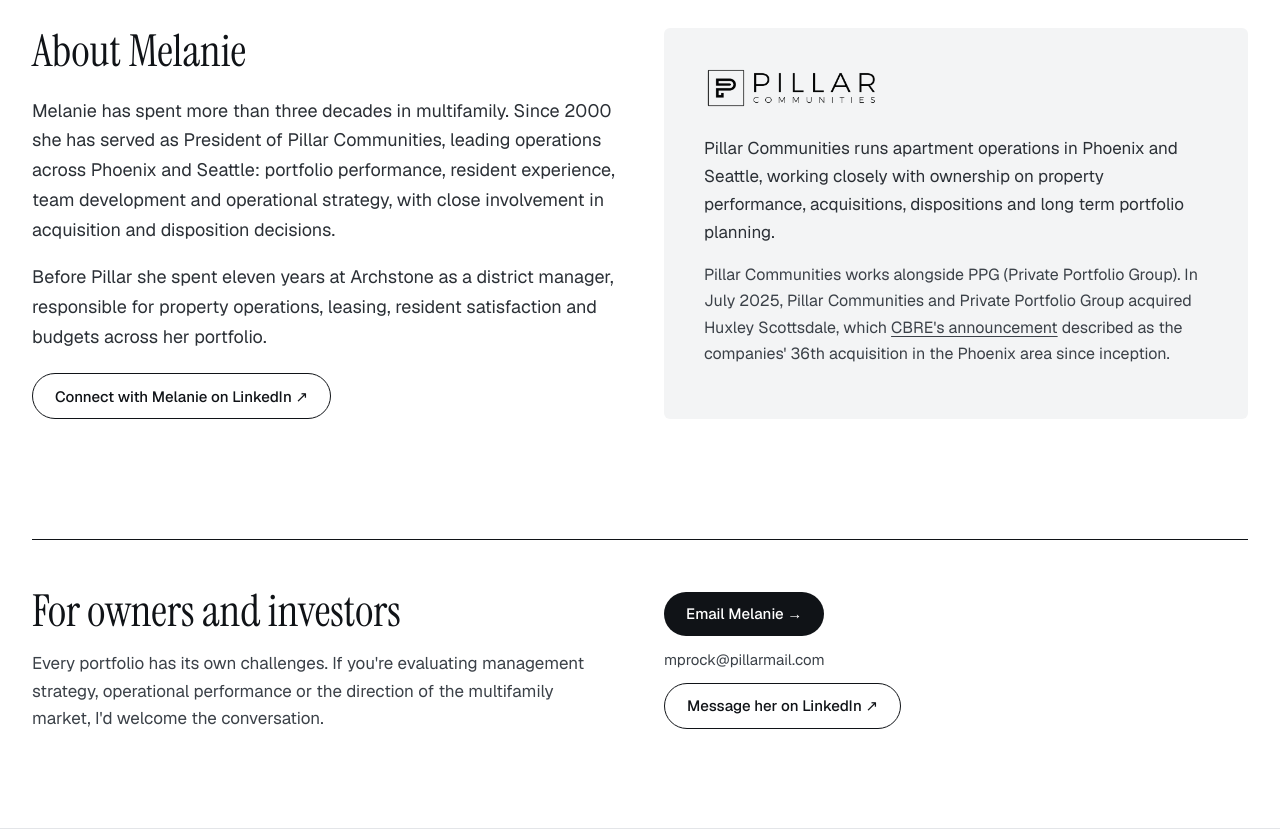
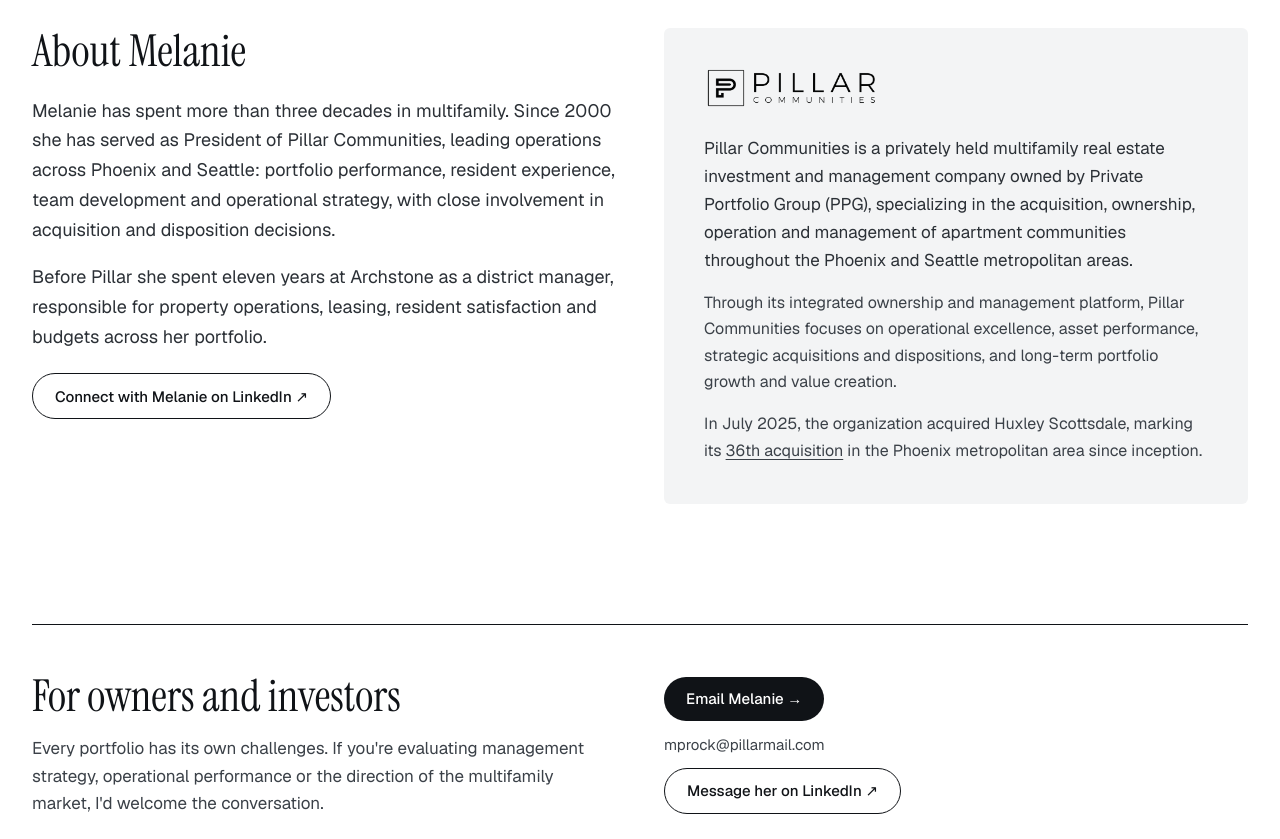
Before and after one commit to TheSocialDM/themultifamilydesk, a plain HTML site: page pillar/index.html in a window 1280 px wide. Shown: the part 5220-6059 px from the top of the page. Drawn offline with nearby package versions, Linux system fonts and the light colour scheme.

Commit message:
Pillar Communities description: new approved wording
Co-Authored-By: Claude Opus 5.5 <noreply@anthropic.com>
Claude-Session: https://claude.ai/code/session_01APSB1gfpxy3zefYVPVV2PS

```diff
--- a/pillar/index.html
+++ b/pillar/index.html
@@ -256,8 +256,9 @@ input,textarea{font:inherit;font-size:16px}
 </div>
 <div style="background: #f3f4f5; border-radius: 6px; padding: 40px">
 <img src="/img/ccc1df817b0a3a71e47b205d524fba0b.png" alt="Pillar Communities" style="height: 40px; width: auto; display: block">
-<p style="margin: 26px 0 0; font-size: 17px; line-height: 1.65; color: #2b3036">Pillar Communities runs apartment operations in Phoenix and Seattle, working closely with ownership on property performance, acquisitions, dispositions and long term portfolio planning.</p>
-<p style="margin: 16px 0 0; font-size: 16px; line-height: 1.65; color: #3b4148">Pillar Communities works alongside PPG (Private Portfolio Group). In July 2025, Pillar Communities and Private Portfolio Group acquired Huxley Scottsdale, which <a href="https://www.cbre.com/press-releases/cbre-arranges-sale-of-huxley-scottsdale-apartments" rel="noopener" target="_blank" style="color: inherit; text-decoration: underline; text-underline-offset: 3px">CBRE&#39;s announcement</a> described as the companies&#39; 36th acquisition in the Phoenix area since inception.</p>
+<p style="margin: 26px 0 0; font-size: 17px; line-height: 1.65; color: #2b3036">Pillar Communities is a privately held multifamily real estate investment and management company owned by Private Portfolio Group (PPG), specializing in the acquisition, ownership, operation and management of apartment communities throughout the Phoenix and Seattle metropolitan areas.</p>
+<p style="margin: 16px 0 0; font-size: 16px; line-height: 1.65; color: #3b4148">Through its integrated ownership and management platform, Pillar Communities focuses on operational excellence, asset performance, strategic acquisitions and dispositions, and long-term portfolio growth and value creation.</p>
+<p style="margin: 16px 0 0; font-size: 16px; line-height: 1.65; color: #3b4148">In July 2025, the organization acquired Huxley Scottsdale, marking its <a href="https://www.cbre.com/press-releases/cbre-arranges-sale-of-huxley-scottsdale-apartments" rel="noopener" target="_blank" style="color: inherit; text-decoration: underline; text-underline-offset: 3px">36th acquisition</a> in the Phoenix metropolitan area since inception.</p>
 </div>
 </div>
 </section>
```
